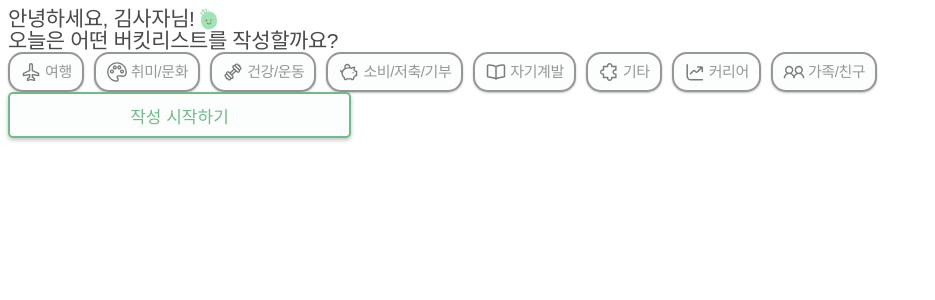
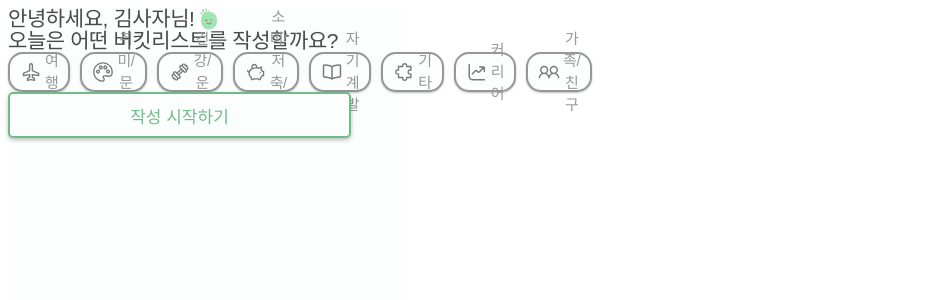
Before and after one commit to miniproject-likelion12th/mini-frontend, a React (Create React App) app: page /writeList in a window 1280 px wide. Shown: the top 300 px of the page, without its empty margins (0-935 px from the left). Built offline with nearby package versions, Linux system fonts and the light colour scheme; a web font is replaced by a local one.

Commit message:
[Fix] 창 크기 변동

```diff
--- a/src/write-list/WriteList.js
+++ b/src/write-list/WriteList.js
@@ -6,7 +6,7 @@ import BottomButton from "./component/BottomButton";
 
 const WriteList = () => {
   return (
-    <div>
+    <Wrapper>
       <Group>
         <QuestionTitle text="안녕하세요, 김사자님!" />
         <Logo />
@@ -14,11 +14,19 @@ const WriteList = () => {
       <QuestionTitle text="오늘은 어떤 버킷리스트를 작성할까요?" />
       <CategoryList />
       <BottomButton text="작성 시작하기" />
-    </div>
+    </Wrapper>
   );
 };
 
 export default WriteList;
+
+const Wrapper = styled.div`
+  width: 393px;
+  min-height: 852px;
+  display: flex;
+  flex-direction: column;
+  background-color: #fbfefd;
+`;
 
 const Group = styled.div`
   display: flex;
```
